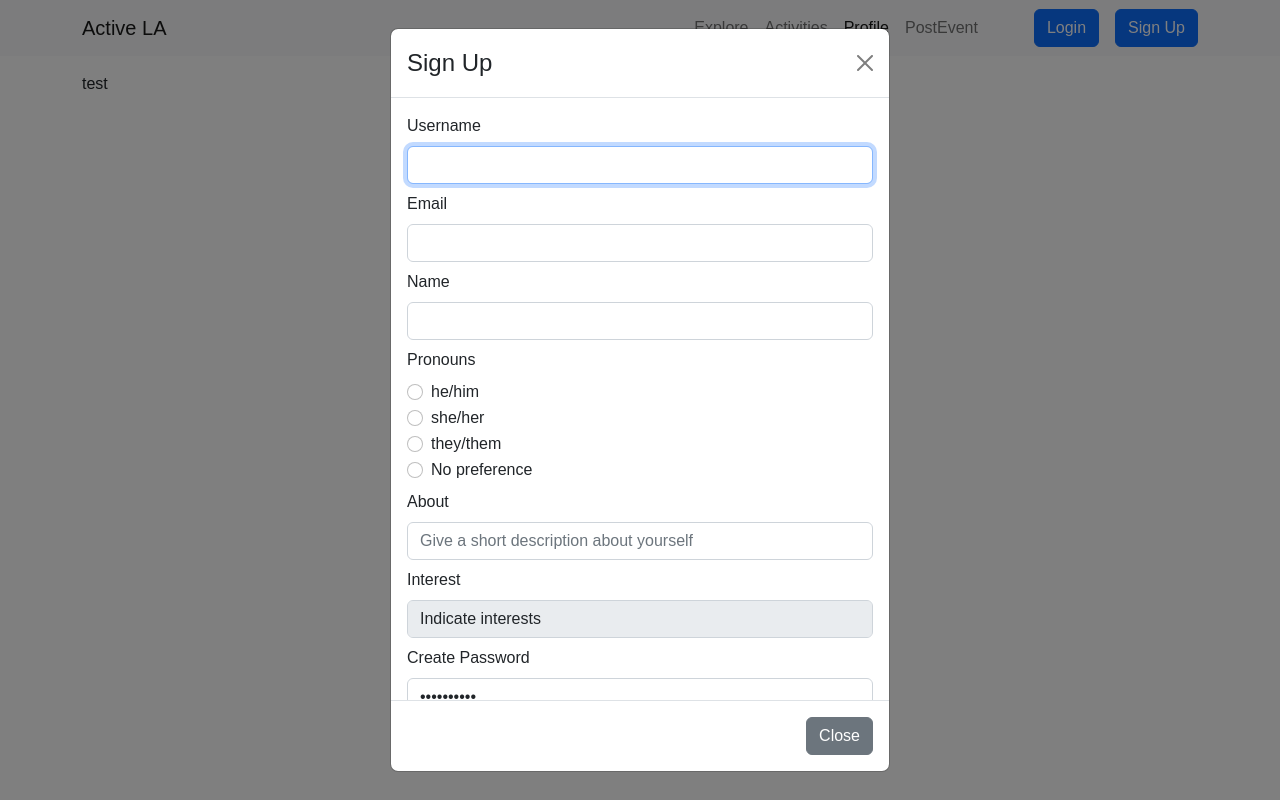
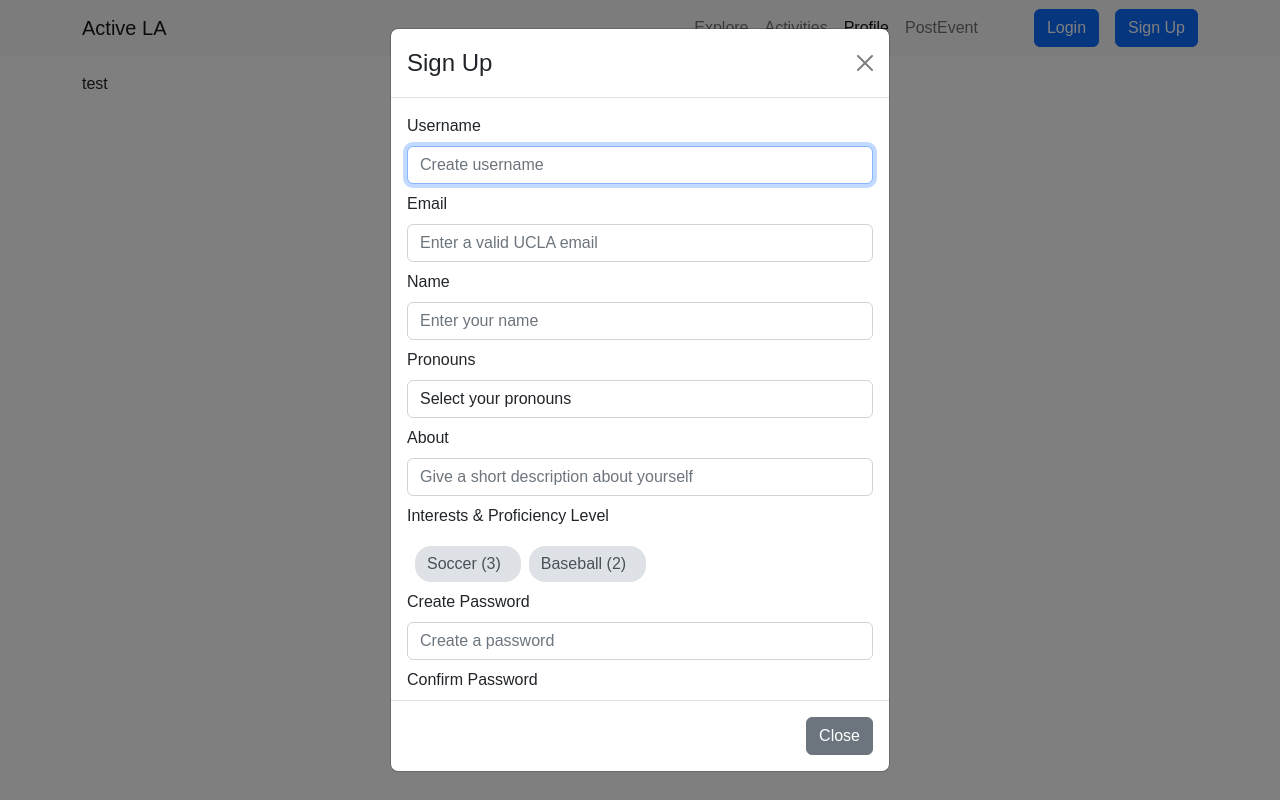
Before and after one commit to TayKaiJun/ActiveLA, a React (Create React App) app in the folder client/: page /profile in a window 1280 px wide. Both pictures are taken after a click on the button "Sign Up". Built offline with nearby package versions, Linux system fonts and the light colour scheme.

Commit message:
Update signup form
Touched up on validation & started implementing interest selection section

```diff
--- a/client/src/components/SignupButton/index.jsx
+++ b/client/src/components/SignupButton/index.jsx
@@ -2,13 +2,38 @@ import React, { useState } from "react";
 import Button from "react-bootstrap/Button";
 import Modal from "react-bootstrap/Modal";
 import Form from "react-bootstrap/Form";
+import Toast from "react-bootstrap/Toast";
+import InputGroup from "react-bootstrap/InputGroup";
+import Dropdown from "react-bootstrap/Dropdown";
+import { Chip } from "primereact/chip";
 import { createNewUser } from "../../services/user-service";
 
 function SignupButton(props) {
-
   const [modalShow, setModalShow] = useState(false);
+  const [toastShow, setToastShow] = useState(false);
   const handleClose = () => setModalShow(false);
   const handleShow = () => setModalShow(true);
+
+  const sports = [
+    "Badminton",
+    "Basketball",
+    "Baseball",
+    "Cricket",
+    "Hockey",
+    "Soccer",
+    "Rugby",
+    "Football",
+    "Ultimate",
+    "Volleyball",
+    "Swimming",
+  ];
+
+  const proficiency = {
+    0: "No Experience",
+    1: "Beginner",
+    2: "Intermediate",
+    3: "Expert",
+  };
 
   const [data, setData] = useState({
     username: "",
@@ -16,7 +41,11 @@ function SignupButton(props) {
     name: "",
     pronouns: "",
     about: "",
-    interests: "",
+    interests: [
+      // TODO: Remove placeholder
+      { sport: "Soccer", level: 3 },
+      { sport: "Baseball", level: 2 },
+    ],
     password: "",
     confirmPassword: "",
   });
@@ -33,16 +62,11 @@ function SignupButton(props) {
       [id]: value,
     }));
 
-    if (data.password && data.confirmPassword && (data.password !== data.confirmPassword)) {
-      if (id === "password") {
-        setError(() => ({
-          [id]: "Passwords do not match!",
-        }));
-      }
-      else{
-        setError(() => ({
-          [id]: "",
-        }));
+    if (data.password && data.confirmPassword && (id === "password" || id === "confirmPassword")) {
+      if (data.password !== data.confirmPassword) {
+        setError(() => ({ [id]: "Passwords do not match!" }));
+      } else {
+        setError(() => ({ [id]: "" }));
       }
     }
   };
@@ -53,7 +77,14 @@ function SignupButton(props) {
     createNewUser(data)
       .then((res) => {
         if (res.success) {
-          // TODO: Toast that indicates
+          // TODO: Make the Toast Popup showup
+
+          <Toast onClose={() => setToastShow(false)} show={toastShow} delay={3000} autohide>
+            <Toast.Header>
+              <strong className="me-auto">Sign-up Status</strong>
+            </Toast.Header>
+            <Toast.Body>Woohoo, you&apos;ve successfully signed up!</Toast.Body>
+          </Toast>;
         }
         setData({});
         handleClose();
@@ -63,7 +94,57 @@ function SignupButton(props) {
       });
   };
 
-  // TODO: Change default value to placeholders instead
+  const updateInterests = (e) => {
+    console.log(e);
+  };
+
+  // TODO: Figure this shit out
+
+  // const interestForm = (
+  //   <InputGroup>
+  //     <Dropdown onSelect={(eventKey) => {
+  //             setData((prevState) => ({
+  //               ...prevState,
+  //               interests: [],
+  //             }}>
+  //       {sports.map((sportName) => {
+  //           return <option value={sportName}>{sportName}</option>;
+  //         })}
+  //       </Dropdown>
+  //       <Dropdown id="proficiency">
+  //         {proficiency.map((skills) => {
+  //           const { level, description } = skills;
+  //           return <option value={level}>{description}</option>;
+  //         })}
+  //     </Dropdown>
+  //     <Button onClick={updateInterests}>Add</Button>
+  //   </InputGroup>
+  // );
+
+  const renderInterests = data.interests
+    ? data.interests.map((interest) => {
+        const { sport, level } = interest;
+        const labelText = `${sport} (${level})`;
+        return (
+          <div style={{ marginLeft: "8px", marginTop: "10px", display: "inline-block" }}>
+            <Chip
+              label={labelText}
+              removable // TODO: Debug the remove button
+              onRemove={() => {
+                const newInterestArray = data.interests.filter((remainingInterest) => {
+                  return remainingInterest.sport !== sport;
+                });
+                console.log(newInterestArray);
+                setData((prevState) => ({
+                  ...prevState,
+                  interests: newInterestArray,
+                }));
+              }}
+            />
+          </div>
+        );
+      })
+    : null;
 
   return (
     <>
@@ -78,25 +159,28 @@ function SignupButton(props) {
           <Form onSubmit={onFormSubmit}>
             <Form.Group className="mb-2" controlId="username">
               <Form.Label>Username</Form.Label>
-              <Form.Control type="text" autoFocus onChange={onInput} />
+              <Form.Control type="text" autoFocus onChange={onInput} placeholder="Create username" required />
             </Form.Group>
 
             <Form.Group className="mb-2" controlId="email">
               <Form.Label>Email</Form.Label>
-              <Form.Control type="email" onChange={onInput} />
+              <Form.Control type="email" onChange={onInput} placeholder="Enter a valid UCLA email" required />
             </Form.Group>
 
             <Form.Group className="mb-2" controlId="name">
               <Form.Label>Name</Form.Label>
-              <Form.Control type="text" onChange={onInput} />
+              <Form.Control type="text" onChange={onInput} placeholder="Enter your name" required />
             </Form.Group>
 
             <Form.Group className="mb-2" controlId="pronouns">
               <Form.Label>Pronouns</Form.Label>
-              <Form.Check type="radio" name="group1" id="signup_pronouns-1" label="he/him" />
-              <Form.Check type="radio" name="group1" id="signup_pronouns-2" label="she/her" />
-              <Form.Check type="radio" name="group1" id="signup_pronouns-3" label="they/them" />
-              <Form.Check type="radio" name="group1" id="signup_pronouns-4" label="No preference" />
+              <Form.Control as="select" onChange={onInput} placeholder="Select your pronouns">
+                <option value="Do not wish to declare">Select your pronouns</option>
+                <option value="He/Him">He/Him</option>
+                <option value="She/Her">She/Her</option>
+                <option value="They/Them">They/Them</option>
+                <option value="Others">Others</option>
+              </Form.Control>
             </Form.Group>
 
             <Form.Group className="mb-2" controlId="about">
@@ -109,27 +193,36 @@ function SignupButton(props) {
               />
             </Form.Group>
 
-            <Form.Group className="mb-2" controlId="interests">
-              <Form.Label>Interest</Form.Label>
-              {/*
-                TODO:
-                  - In each row, have a dropdown list that user can select interest from
-                  - have a slider or a row of radio buttons to select proficiency level
-                  - Have a button that creates a new row of entry to add more interests
-               */}
-              <Form.Control type="text" defaultValue="Indicate interests" disabled />
+            <Form.Group className="mb-2">
+              <Form.Label>Interests & Proficiency Level</Form.Label>
+              <InputGroup>
+                {/* {interestForm} */}
+                {/* <Form.Select>
+                  <option value="Badminton">Badminton</option>
+                  <option value="Basketball">Basketball</option>
+                  <option value="Soccer">Soccer</option>
+                  <option value="Volleyball">Volleyball</option>
+                </Form.Select>
+                <Form.Select>
+                  <option value="0">No experience</option>
+                  <option value="1">Beginner</option>
+                  <option value="2">Intermediate</option>
+                  <option value="3">Expert</option>
+                </Form.Select>
+                <Button onClick={updateInterests}>Add</Button> */}
+              </InputGroup>
+              <div>{renderInterests}</div>
             </Form.Group>
 
             <Form.Group className="mb-2" controlId="password">
               <Form.Label>Create Password</Form.Label>
-              {/* TODO: remmove default value */}
-              <Form.Control type="password" defaultValue="helloworld" onChange={onInput} required />
+              <Form.Control type="password" onChange={onInput} placeholder="Create a password" required />
               {formErrors.password && <p className="text-danger">{formErrors.password}</p>}
             </Form.Group>
 
             <Form.Group className="mb-2" controlId="confirmPassword">
-              <Form.Label>Re-enter Password</Form.Label>
-              <Form.Control type="password" onChange={onInput} required />
+              <Form.Label>Confirm Password</Form.Label>
+              <Form.Control type="password" onChange={onInput} placeholder="Please re-enter password" required />
               {formErrors.confirmPassword && <p className="text-danger">{formErrors.confirmPassword}</p>}
             </Form.Group>
 
```
Also changed, not shown: 1 other file (tests, documents, lock files or other folders).
